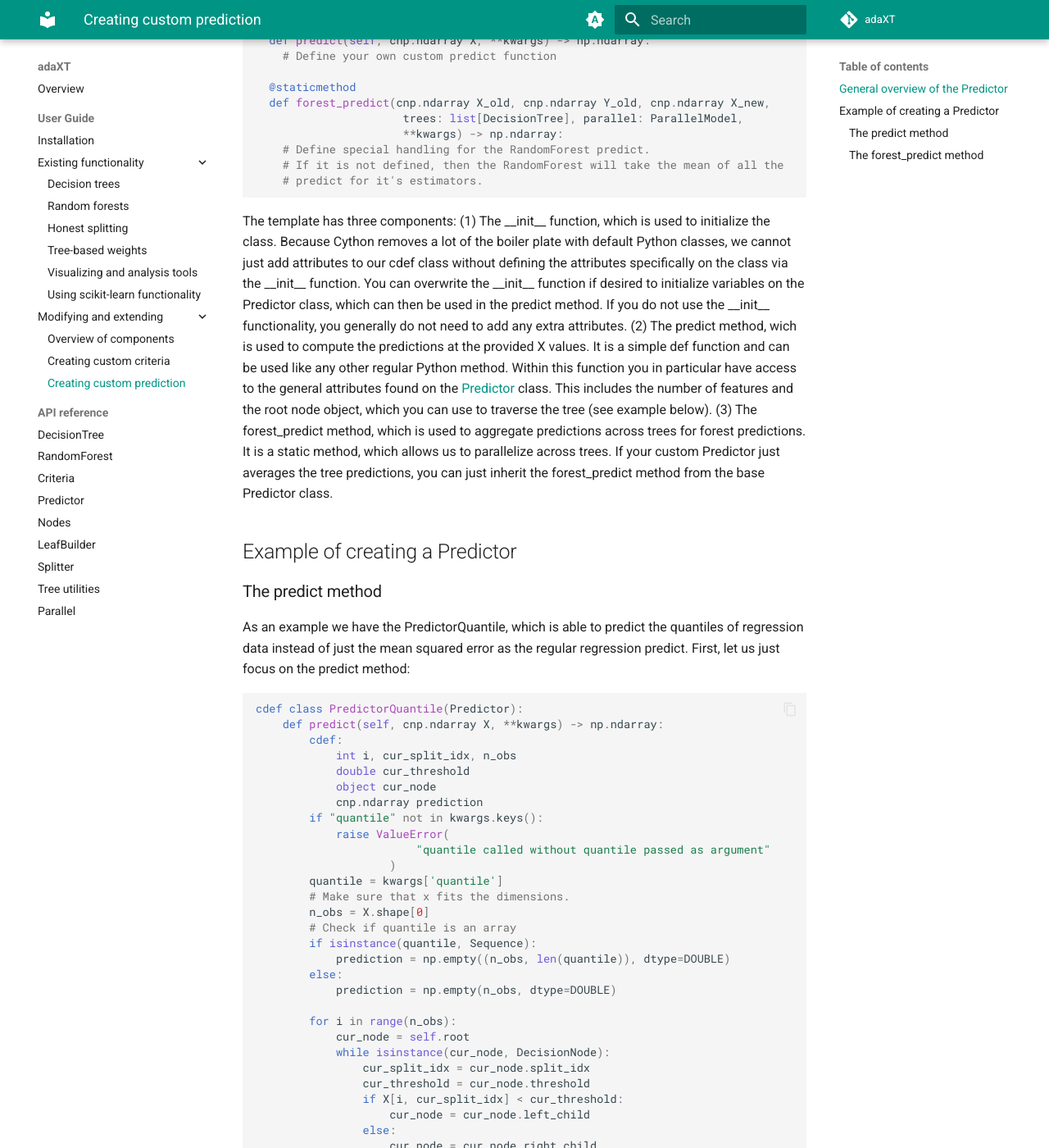
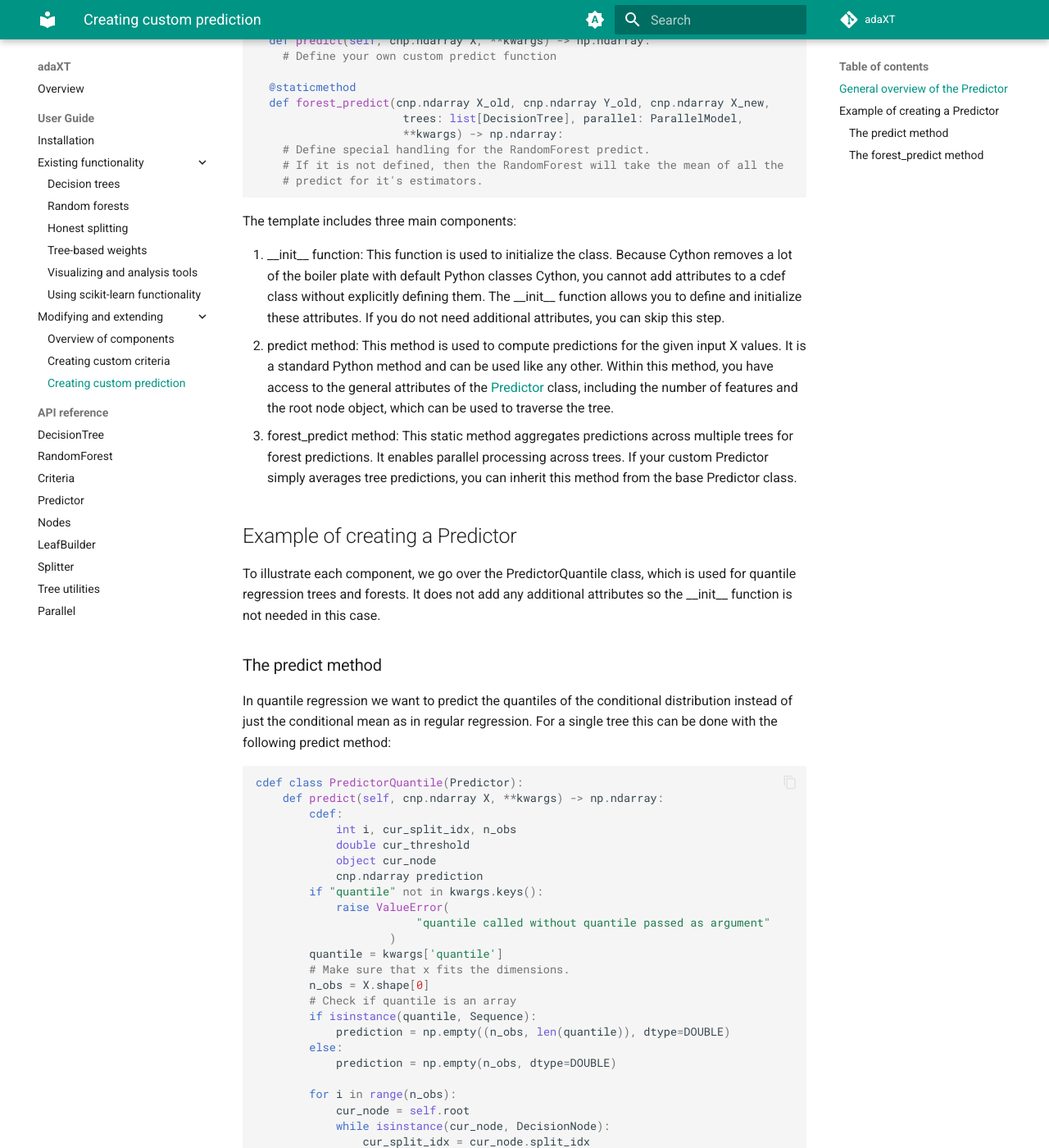
Before and after one commit to NiklasPfister/adaXT, an MkDocs documentation site: the page built from docs/user_guide/creatingPredictor.md, in a window 1280 px wide and 1400 px high, scrolled down 611 px. Shown: the whole window at 82% size. Built offline with MkDocs 1.6.1 and Material for MkDocs 9.7.7, drawn with Linux system fonts in a browser that asks for light colours; comment, search, counter and statistics services are not loaded; some of the changed text lies outside the part shown.

Commit message:
Update creatingPredictor.md

````diff
--- a/docs/user_guide/creatingPredictor.md
+++ b/docs/user_guide/creatingPredictor.md
@@ -38,33 +38,34 @@ cdef class MyPredictorClass(Predictor):
 
 
 ```
-The template has three components: (1) The \_\_init\_\_ function, which is used to
-initialize the class. Because Cython removes a lot of the boiler plate with
-default Python classes, we cannot just add attributes to our cdef class without
-defining the attributes specifically on the class via the \_\_init\_\_ function.
-You can overwrite the \_\_init\_\_ function if desired to initialize variables on
-the Predictor class, which can then be used in the predict method.
-If you do not use the \_\_init\_\_ functionality, you generally do not need to
-add any extra attributes. (2) The predict method, wich is used to compute the
-predictions at the provided X values. It is a simple def function
-and can be used like any other regular Python method. Within this function you
-in particular have access to the general attributes found on the
-[Predictor](../api_docs/Predictor.md) class. This includes the number of
-features and the root node object, which you can use to traverse the tree (see
-example below).
-(3) The forest_predict method, which is used to aggregate predictions across trees
-for forest predictions. It is a static method, which allows
-us to parallelize across trees. If your custom Predictor just averages the
-tree predictions, you can just inherit the forest_predict method from the base
-Predictor class.
+The template includes three main components:
+
+1. \_\_init\_\_ function: This function is used to initialize the class. Because Cython
+   removes a lot of the boiler plate with default Python classes Cython, you cannot
+   add attributes to a cdef class without explicitly defining them. The \_\_init\_\_
+   function allows you to define and initialize these attributes. If you do not need
+   additional attributes, you can skip this step.
+2. predict method: This method is used to compute predictions for the given input X
+   values. It is a standard Python method and can be used like any other. Within this
+   method, you have access to the general attributes of the
+   [Predictor](../api_docs/Predictor.md) class, including the number of features and
+   the root node object, which can be used to traverse the tree.
+4. forest_predict method: This static method aggregates predictions across multiple
+   trees for forest predictions. It enables parallel processing across trees. If your
+   custom Predictor simply averages tree predictions, you can inherit this method
+   from the base Predictor class.
 
 ## Example of creating a Predictor
 
+To illustrate each component, we go over the PredictorQuantile class, which is used
+for quantile regression trees and forests. It does not add any additional attributes
+so the \_\_init\_\_ function is not needed in this case.
+
 ### The predict method
 
-As an example we have the PredictorQuantile, which is able to predict the
-quantiles of regression data instead of just the mean squared error as the
-regular regression predict. First, let us just focus on the predict method:
+In quantile regression we want to predict the quantiles of the conditional distribution
+instead of just the conditional mean as in regular regression. For a single tree this can
+be done with the following predict method:
 
 ```cython
 cdef class PredictorQuantile(Predictor):
@@ -101,34 +102,30 @@ cdef class PredictorQuantile(Predictor):
         return prediction
 
 ```
+Here, we first define the types of the variables used. This allows Cython to
+optimize the code, which leads to a faster prediction runtime.
 
-The PredictorQuantile needs no initialization beyond what is done by the regular
-Predictor, and so it does not implement any special attributes or the
-\_\_init\_\_ function. Next, inside the predict method, we define the types of
-the variables used. This allows cython for greater optimisation, which leads to
-a faster prediction time. Then, we check the kwargs for the key "quantile". Any
-keyword arguments passed to the DecisionTree.predict is passed directly to the
-Predictor.predict, meaning that we can access the desired quantile from the
-predict signature without having to changed anything else. As we allow for
-multiple quantiles, we have to setup the prediction variable depending on if the
-quantile is a Squence or just a single element. Then we can proceed by going
-through the tree.
+Next, we check the kwargs for the key `quantile`. Any keyword arguments passed
+to the DecisionTree.predict is passed directly to the Predictor.predict, meaning
+that we can access the desired quantile from the predict signature without having
+to changed anything else. As we want to allow for multiple quantiles to be
+predicted at the same time, we have to initalize the `prediction` variable differently
+depending on whether `quantile` is a Sequence or just a single element.
 
-For every observation, we go to the root node and loop as long as we are in a
-DecisionNode. We can check if we are split to the left or the right, and
-traverse down the tree.
-
-Once the cur_node is no longer an instance of the DecisionNode, then we have
-reached a LeafNode. We can access all Y values via self.Y(.base has to be added,
+Finally, we iterate over the tree: For every observation, we go to the root node
+and loop as long as we are in a DecisionNode. In each step, we check if we split
+to the left or the right, and traverse down the tree. Once `cur_node` is no longer
+an instance of the DecisionNode, we know that we have reached a LeafNode.
+We can access all Y values via `self.Y.base` ('.base' has to be added,
 as we are indexing with a list of elements) and the indices of the elements
-within the LeafNode via cur_node.indices. As we only have a single Y output
+within the LeafNode via `cur_node.indices`. As we only have a single Y output
 value, we simply want the first column of Y. This is then repeated for the rest
-of the given X values.
+of the provided X values.
 
 ### The forest_predict method
 
 The forest_predict method looks a lot more intimidating, but is just as
-straight forward as working with the predict method. Here is the overview:
+straightforward as the predict method. Here is the code:
 
 ```cython
 def predict_quantile(
@@ -181,24 +178,22 @@ cdef class PredictorQuantile(Predictor):
 ```
 
 The forest_predict method is a staticmethod, meaning that it is tied to the
-general Predictor class and not a specific instance of the class. The reason for
-this is, that we in the predictor can control specifically have the
-parallelisation happens, when we are predicting for the tree. For the quantile
-for example, we want to be able to control this ourselves.
+Predictor class itself and not a specific instance of the class. The reason for
+this is that it allows us to fully control the parallization over trees. For
+the PredictorQuantile, for example, we want to be able to control this ourselves.
 
-As before we define the variables used and check the input for quantile.
-However, this time we have defined a function at the top level of the file,
-which is not some method and is globally available. This has to be a globally
-available function for the multiprocessing to work probably. This function
-simply traverse a given tree, and finds the LeafNode each element of X would end
-up in and adds the indices of elements already in the LeafNode. This
-predict_quantile function is called using the parallel.async_map, which is
-adaXTs way of making parallelisation more manageable. It makes use of the
-[Parallel](../api_docs/Parallel.md) class. The async_map calls the
-predict_quantile with all the trees in parallel, and returns the result. This
-means, that prediction_indices will contain a list with the length of the number
-of estimators of the random forest. Each element of the list will be a single
-trees prediction for the input array X. As we want a list, where we have
-combined all the predictions for X, we create pred_indices_combined for the
-purpose. This just leaves us with calling numpy's quantile implementation and
-returning the result!
+As before we define the variables used and check the input for the kwarg
+`quantile`. However, this time we needed to define a globally available function
+`predict_quantile` at the top level of the file. It has to be a globally available
+for the multiprocessing to work probably. This function traverses a given tree,
+and finds the LeafNode each element of X would end up in and adds the indices
+of the elements already in the LeafNode. We then call `predict_quantile`
+using the parallel.async_map, which is adaXTs way of making
+parallelization more manageable. It makes use of the
+[Parallel](../api_docs/Parallel.md) class. The async_map calls
+`predict_quantile` with all the trees in parallel, and returns the result. This
+means, that `prediction_indices` will contain a list with the length equal
+to the number of trees in the forest. Each element of the list will be a single
+trees prediction for the input array X. We then create a list
+`pred_indices_combined` where we combine all the predictions for X.
+To get the final result, we then just call numpy's quantile implementation.
````
